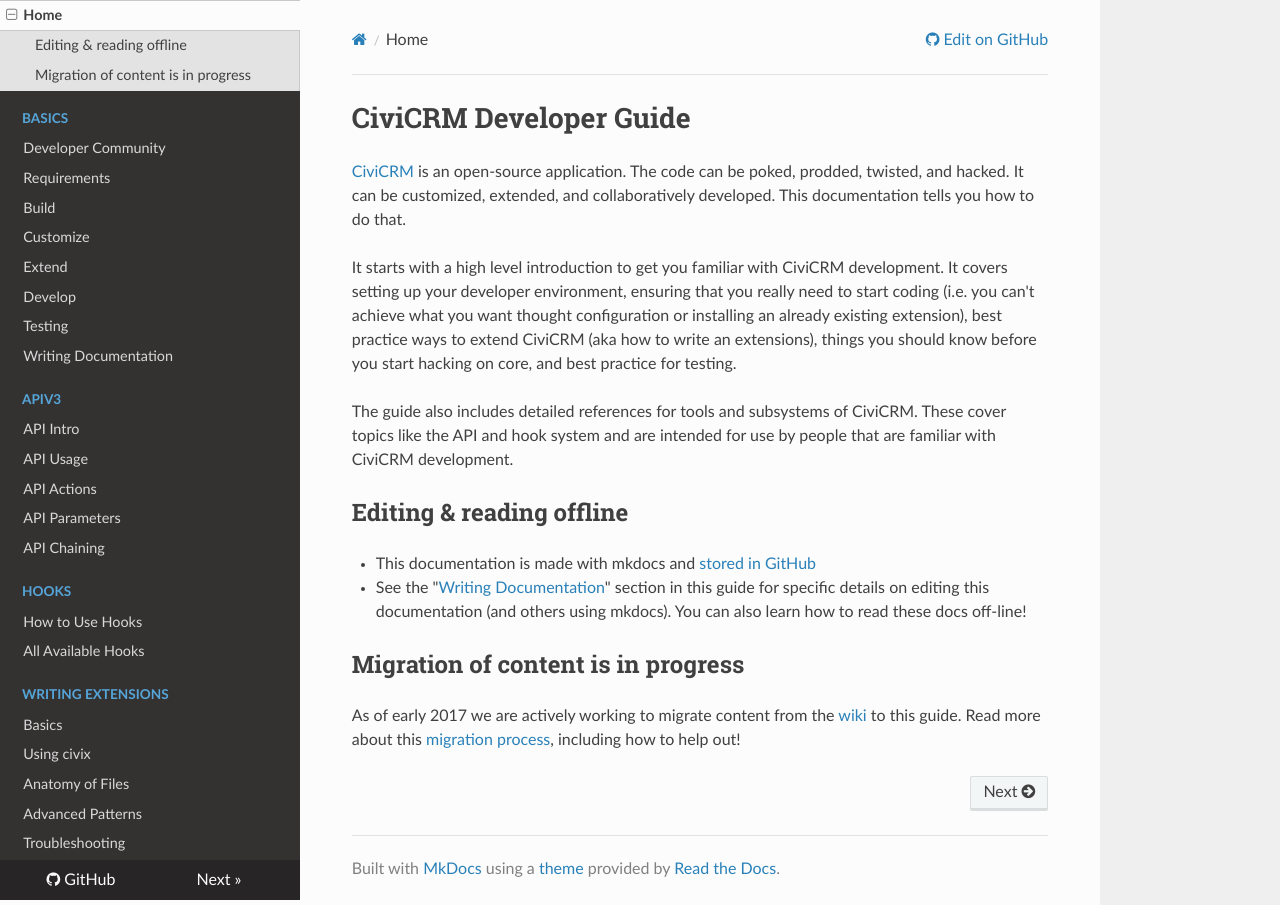
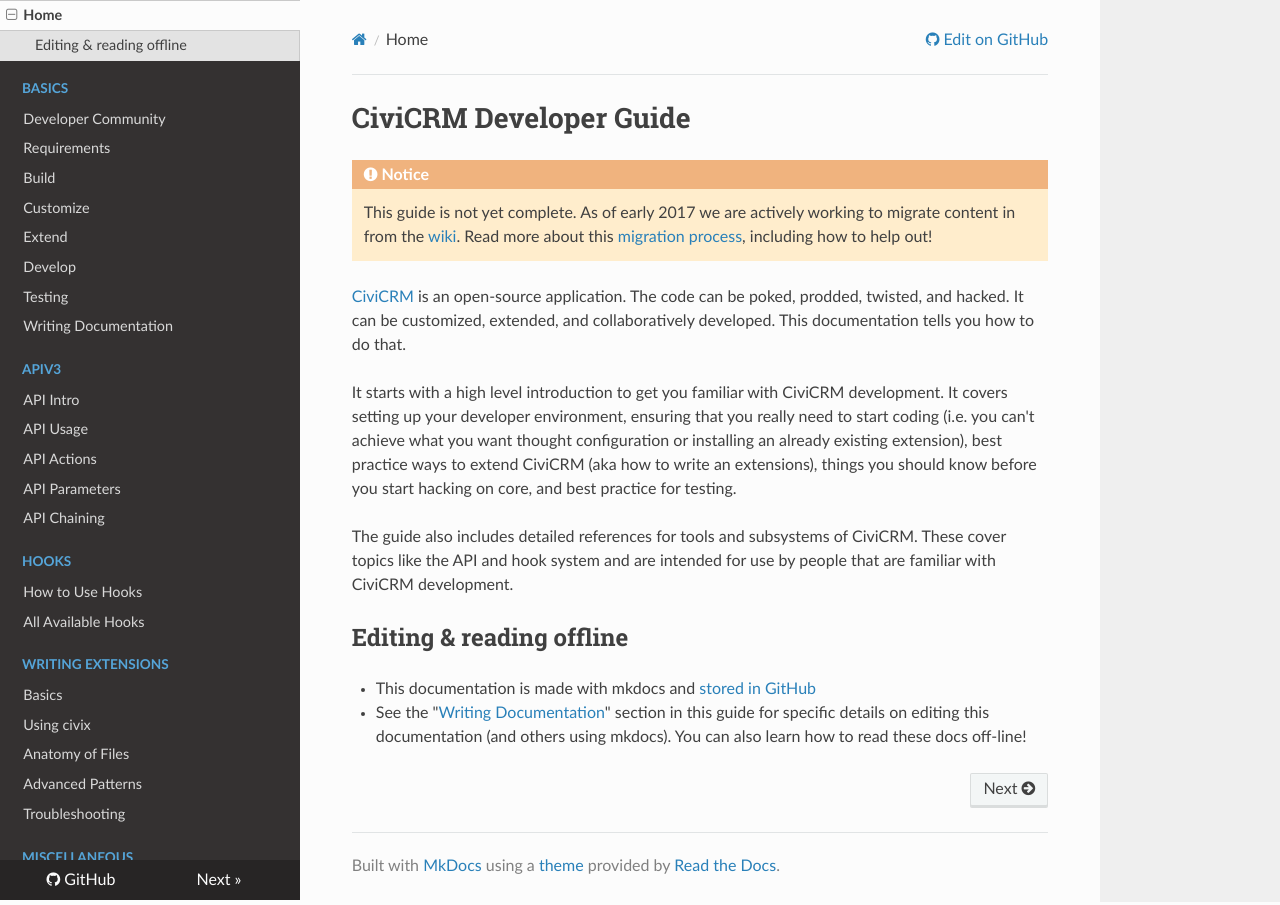
Before and after one commit to civicrm/civicrm-dev-docs, an MkDocs documentation site: the page built from docs/index.md, in a window 1280 px wide. Built offline with MkDocs 1.6.1, drawn with Linux system fonts in a browser that asks for light colours; nearby versions of some CDN libraries; old or Windows-style settings are respelled for this version of MkDocs; some of the changed lines change nothing that is shown.

Commit message:
moving front page message about migration up to the top

```diff
--- a/docs/index.md
+++ b/docs/index.md
@@ -1,4 +1,14 @@
 # CiviCRM Developer Guide
+
+!!! warning "Notice"
+    This guide is not yet complete.
+    As of early 2017 we are actively working to migrate content in from the
+    [wiki]. Read more about this [migration process][migration], including how
+    to help out!
+
+[wiki]: http://wiki.civicrm.org/confluence/display/CRMDOC/Develop
+[migration]: https://wiki.civicrm.org/confluence/display/CRMDOC/Content+migration+from+wiki+to+Developer+Guide
+
 
 [CiviCRM](https://civicrm.org) is an open-source application. The code can be
 poked, prodded, twisted, and hacked. It can be customized, extended, and
@@ -22,12 +32,3 @@
 -   See the "[Writing Documentation](documentation.md)" section in this guide
     for specific details on editing this documentation (and others using
     mkdocs). You can also learn how to read these docs off-line!
-
-## Migration of content is in progress
-
-As of early 2017 we are actively working to migrate content from the [wiki] to
-this guide. Read more about this [migration process][migration], including how
-to help out!
-
-[wiki]: http://wiki.civicrm.org/confluence/display/CRMDOC/Develop
-[migration]: https://wiki.civicrm.org/confluence/display/CRMDOC/Content+migration+from+wiki+to+Developer+Guide
```
